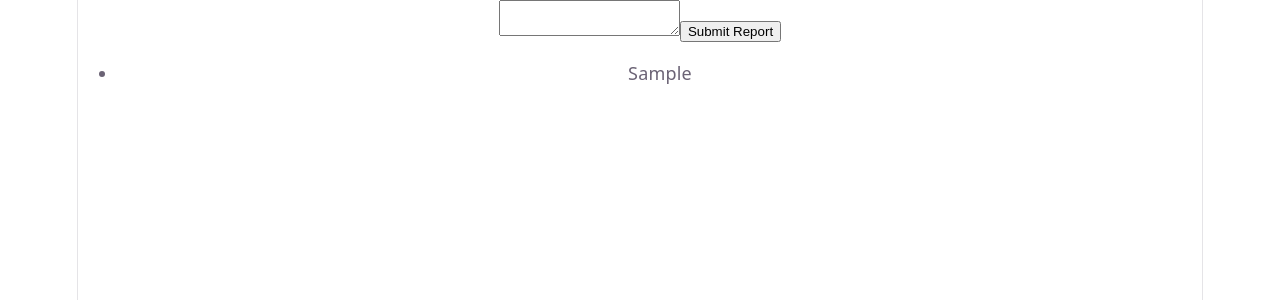
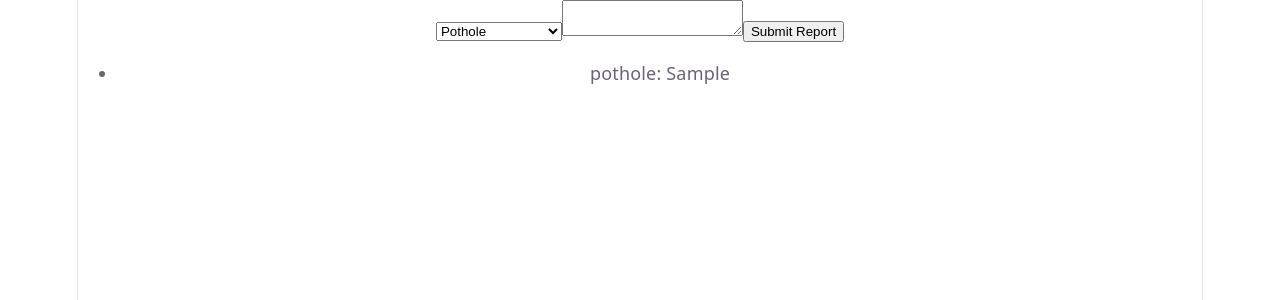
Before and after one commit to lewisstewrt/road-report, a React (Vite) app: page / in a window 1280 px wide. Both pictures are taken after typing "Sample" into the empty fields and a click on the button "Submit Report". Shown: the top 300 px of the page. Built offline with nearby package versions, Linux system fonts and the light colour scheme.

Commit message:
Add report form with category, description and timestamp

```diff
--- a/src/App.jsx
+++ b/src/App.jsx
@@ -3,20 +3,35 @@ import { useState } from "react"
 function App(){
   const [description, setDescription] = useState("")
   const [reports, setReports] = useState([])
+  const [category, setCategory] = useState("pothole")
 
   function handleAdd(){
-    const newReport = {id: crypto.randomUUID(), description: description}
+    if (!description.trim()) return // dont save an empty report
+
+    const newReport = {
+      id: crypto.randomUUID(),
+      category: category,
+      description: description,
+      createdAt: new Date().toISOString()
+    }
     setReports([...reports, newReport])
     setDescription("")
   }
   return(
     <div>
+      <select value = {category} onChange={(e) => setCategory(e.target.value)}>
+        <option value="pothole">Pothole</option>
+        <option value="damaged sign">Damaged sign</option>
+        <option value="broken streetlight">Broken streetlight</option>
+        <option value="flooding">Flooding</option>
+        <option value="other">Other</option>
+      </select>
       <textarea value = {description} onChange={(e) => setDescription(e.target.value)} />
       <button onClick={handleAdd}>Submit Report</button>
 
       <ul>
         {reports.map((report) => (
-          <li key={report.id}>{report.description}</li>
+          <li key={report.id}>{report.category}: {report.description}</li>
         ))}
       </ul>
     </div>
```
